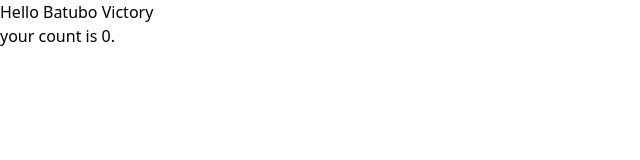
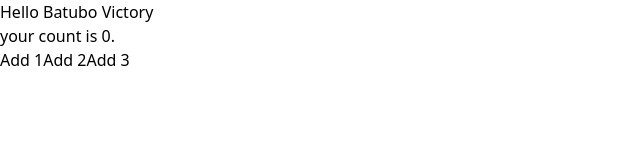
Before and after one commit to Phoenix-Domain/my-typescript-app, a React (Vite) app: page / in a window 1280 px wide. Shown: the top 160 px of the page, without its empty margins (0-640 px from the left). Built offline with nearby package versions, Linux system fonts and the light colour scheme.

Commit message:
style: Add content to respective buttons

```diff
--- a/src/components/Greeting.tsx
+++ b/src/components/Greeting.tsx
@@ -13,13 +13,13 @@ function Greeting({name}: GreetingProps){
 
             <div>
                 <button>
-
+                    Add 1
                 </button>
                 <button>
-
+                    Add 2
                 </button>
                 <button>
-
+                    Add 3
                 </button>
             </div>
         </>
```
